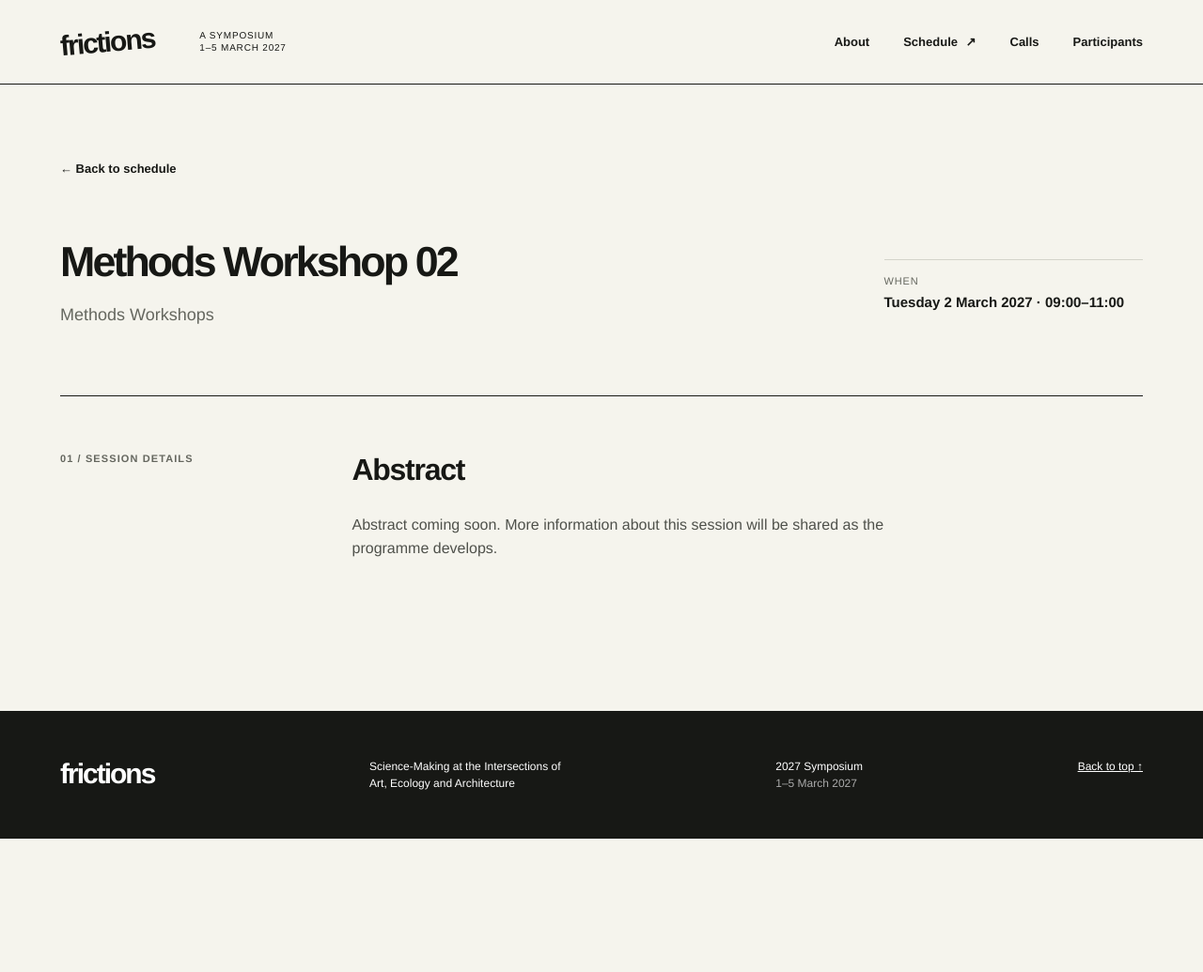
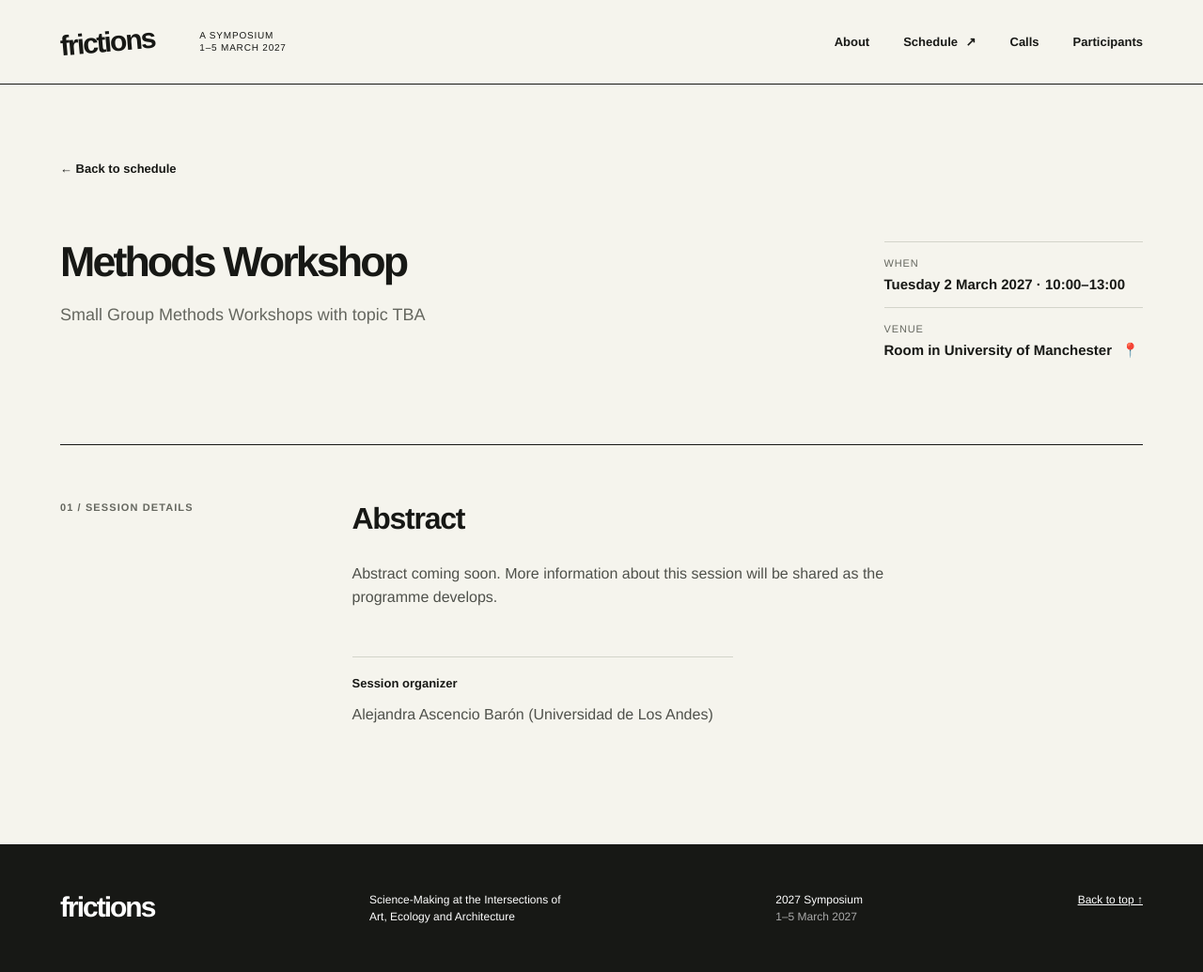
Before and after one commit to rtbs-atlas/frictions.github.io, a Jekyll site: the page built from _events/methods-workshop-2.md, in a window 1280 px wide. Shown: the whole page at 94% size. Built offline with Jekyll 4.4.1, drawn with Linux system fonts in a browser that asks for light colours; before the commit the page ends 900 px from its top, so only the background shows below that.

Commit message:
Update methods-workshop-2.md

```diff
--- a/_events/methods-workshop-2.md
+++ b/_events/methods-workshop-2.md
@@ -1,13 +1,13 @@
 ---
-title: Methods Workshop 02
-category: Methods Workshops
+title: Methods Workshop
+category: Small Group Methods Workshops with topic TBA
 kind: workshop
 day: 2
-time: "09:00–11:00"
-slot: 9
-length: 2
-venue: ""
-session_organizer: ""
+time: "10:00–13:00"
+slot: 10
+length: 3
+venue: "Room in University of Manchester"
+session_organizer: "Alejandra Ascencio Barón (Universidad de Los Andes)"
 speakers: []
 participants: []
 respondents: []
```
